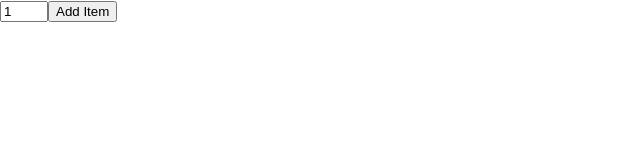
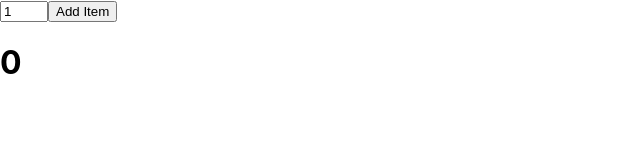
Before and after one commit to ze-e/react-skill-tree, a React (Create React App) app: page / in a window 1280 px wide. Shown: the top 160 px of the page, without its empty margins (0-640 px from the left). Built offline with nearby package versions, Linux system fonts and the light colour scheme.

Commit message:
changed selectedGroup to int

```diff
--- a/src/App.js
+++ b/src/App.js
@@ -98,7 +98,7 @@ function App() {
         <button type="submit">Add Item</button>
       </form>
       <div class="data">
-        <h1>{selectedGroup[0] && `Level : ${selectedGroup[0].group}`}</h1>
+        <h1>{selectedGroup && `Level : ${selectedGroup}`}</h1>
           <GroupData children={GROUPS[selectedGroup] && GROUPS[selectedGroup]}/>
       </div>
       <div className="timeline">
```
